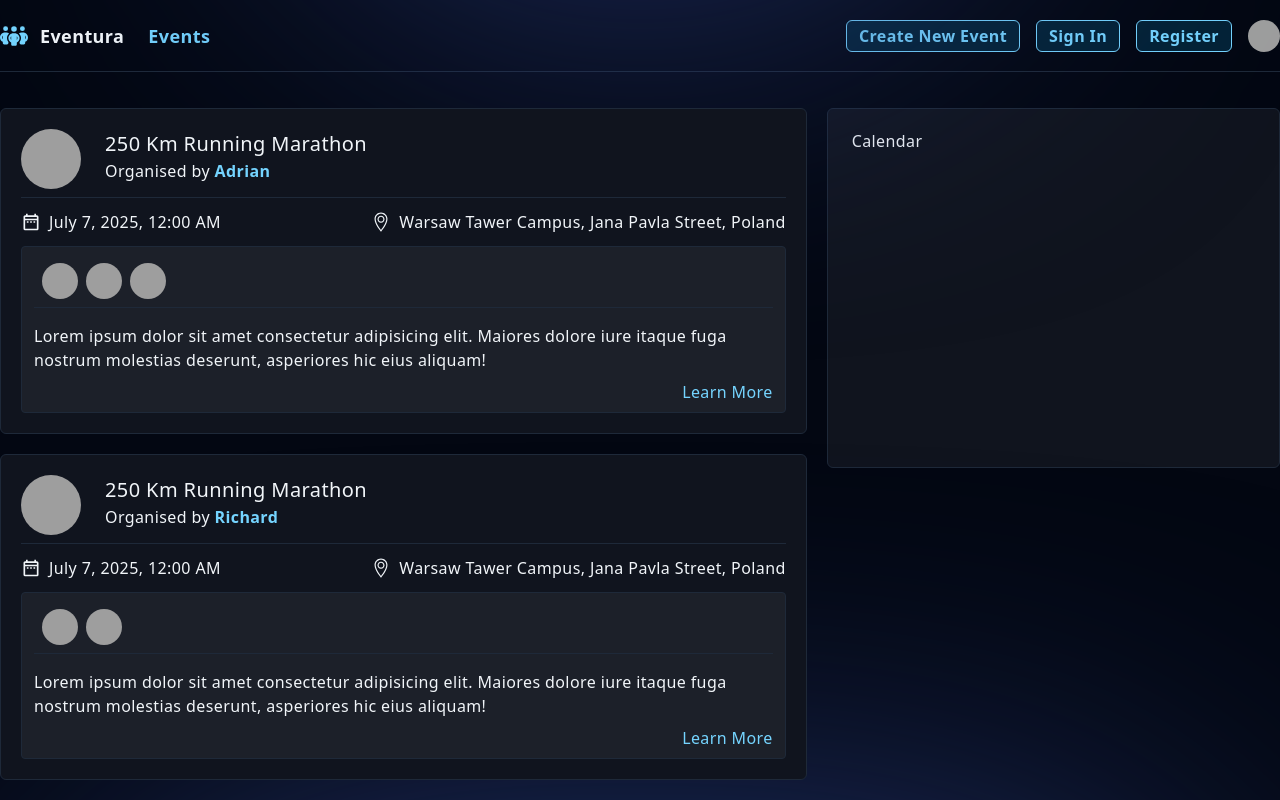
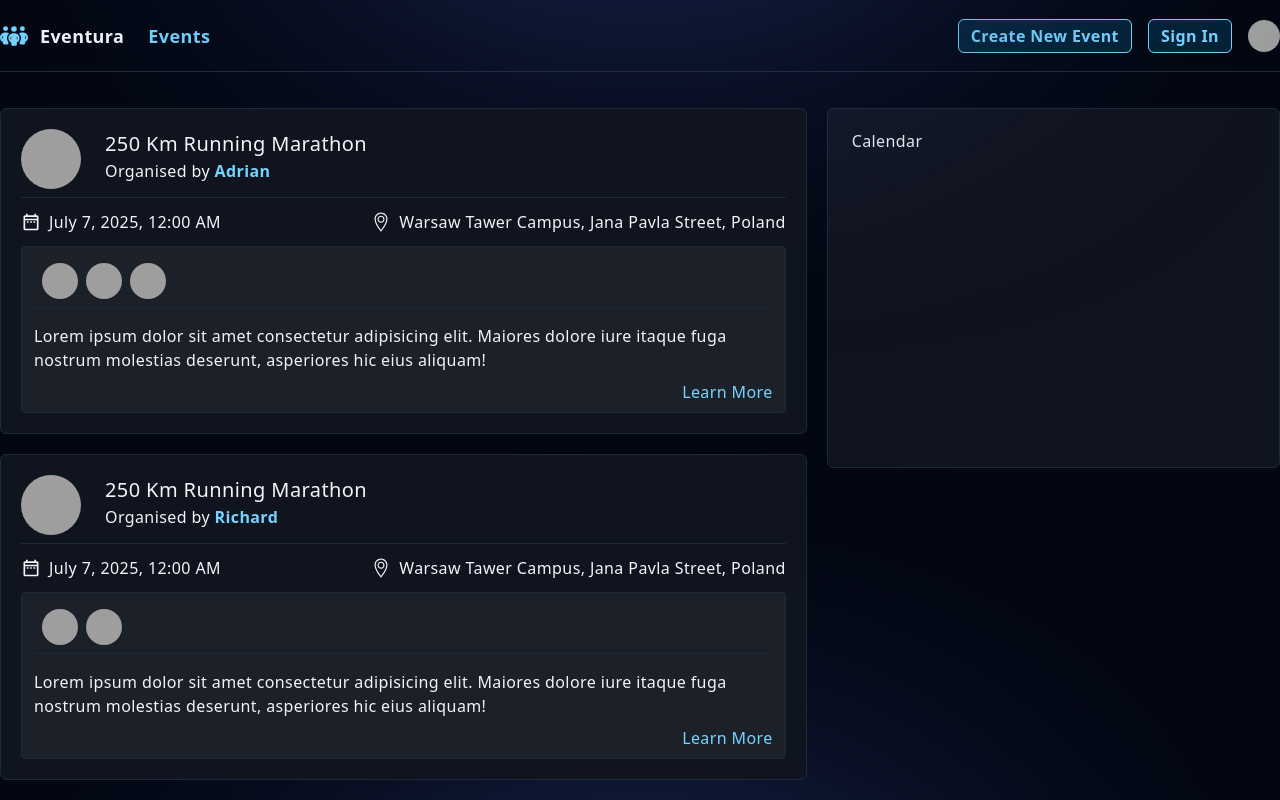
Before and after one commit to Webprojon/eventura, a React (Vite) app: page /events in a window 1280 px wide. Shown: the top 800 px of the page. Built offline with nearby package versions, Linux system fonts and the light colour scheme; grey boxes are pictures that could not be loaded; the HTML template or start-up script is replaced by a standard one.

Commit message:
adding pages and refactoring

```diff
--- a/src/App.tsx
+++ b/src/App.tsx
@@ -1,22 +1,27 @@
 import { Toaster } from "react-hot-toast";
-import Home from "./pages/Home";
 import Login from "./pages/Login";
 import Register from "./pages/Register";
 import StarterPage from "./pages/Starter";
-import { Routes, Route } from "react-router-dom";
+import { Routes, Route, useLocation } from "react-router-dom";
+import Navbar from "./components/Navbar";
+import EventsPage from "./pages/EventsPage";
+import EventDetails from "./pages/EventDetails";
 
 function App() {
+	const pathname = useLocation().pathname;
 	return (
-		<main className="bg-[#030712] tracking-wide text-slate-100">
+		<main className="bg-[#030712] min-h-[100vh] tracking-wide text-slate-100">
+			{!(pathname === "/" || pathname === "/log-in" || pathname === "/register") && <Navbar />}
 			<Routes>
 				<Route path="/" element={<StarterPage />} />
-				<Route path="/events" element={<Home />} />
+				<Route path="/events" element={<EventsPage />} />
+				<Route path="/events/:id" element={<EventDetails />} />
 				<Route path="/log-in" element={<Login />} />
 				<Route path="/register" element={<Register />} />
 			</Routes>
 			<Toaster position="bottom-right" />
-			<div className="fixed z-10 top-[-33rem] left-1/2 -translate-x-1/2 h-[30rem] w-[40rem] rounded-full blur-[10rem] bg-[#2a3f83]"></div>
-			<div className="fixed z-10 bottom-[-34rem] left-1/2 -translate-x-1/2 h-[30rem] w-[70rem] rounded-full blur-[10rem] bg-[#2a3f83]"></div>
+			<div className="bg-blur-effect top-[-33rem]"></div>
+			<div className="bg-blur-effect bottom-[-34rem]"></div>
 		</main>
 	);
 }
--- a/src/components/Calendar.tsx
+++ b/src/components/Calendar.tsx
@@ -1,3 +1,3 @@
 export default function Calendar() {
-	return <div className="h-[45vh] flex-1 py-5 px-6 rounded-md border border-gray-800 bg-[#10141E]">Calendar</div>;
+	return <div className="h-[45vh] flex-1 py-5 px-6 rounded-md border bg-[#10141E]">Calendar</div>;
 }
--- a/src/components/Navbar.tsx
+++ b/src/components/Navbar.tsx
@@ -3,7 +3,7 @@ import { Link } from "react-router-dom";
 
 export default function Navbar() {
 	return (
-		<header className="flex items-center justify-between h-[9vh] border-b">
+		<header className="max-w-[1350px] mx-auto flex items-center justify-between h-[9vh] border-b">
 			<div className="flex items-center gap-x-6 text-lg">
 				<Link to="/events" className="flex items-center leading-none gap-3">
 					<FaPeopleGroup className="size-7 text-sky-300" />
@@ -14,12 +14,9 @@ export default function Navbar() {
 				</Link>
 			</div>
 			<nav className="font-semibold flex items-center gap-x-4 text-sky-300">
-				<button className="py-[3px] px-3 btn">Create New Event</button>
-				<Link to="/log-in" className="py-[3px] px-3 btn">
+				<button className="py-[4px] px-3 btn">Create New Event</button>
+				<Link to="/log-in" className="py-[4px] px-3 btn">
 					Sign In
-				</Link>
-				<Link to="/register" className="py-[3px] px-3 btn">
-					Register
 				</Link>
 				<Link to="/events">
 					<img
--- a/src/index.css
+++ b/src/index.css
@@ -1,4 +1,8 @@
 @import "tailwindcss";
+
+html {
+	overflow-x: hidden;
+}
 
 html::-webkit-scrollbar {
 	width: 4px;
@@ -36,3 +40,7 @@ html::-webkit-scrollbar-thumb {
 .border-l {
 	@apply border-l;
 }
+
+.bg-blur-effect {
+	@apply fixed z-10 left-1/2 -translate-x-1/2 h-[30rem] w-[40rem] rounded-full blur-[10rem] bg-[#2a3f83];
+}
--- /dev/null
+++ b/src/lib/data.ts
@@ -0,0 +1,51 @@
+export const EVENT_DETAILS = [
+	{
+		id: 1,
+		organiser: "Adrian",
+		date: "July 7, 2025, 12:00 AM",
+		eventTitle: "250 Km Running Marathon",
+		location: "Warsaw Tawer Campus, Jana Pavla Street, Poland",
+		participantImgs: [
+			"https://images.unsplash.com/photo-1633332755192-727a05c4013d?fm=jpg&q=60&w=3000&ixlib=rb-4.0.3&ixid=M3wxMjA3fDB8MHxzZWFyY2h8Mnx8dXNlcnxlbnwwfHwwfHx8MA%3D%3D",
+			"https://images.unsplash.com/photo-1633332755192-727a05c4013d?fm=jpg&q=60&w=3000&ixlib=rb-4.0.3&ixid=M3wxMjA3fDB8MHxzZWFyY2h8Mnx8dXNlcnxlbnwwfHwwfHx8MA%3D%3D",
+			"https://images.unsplash.com/photo-1633332755192-727a05c4013d?fm=jpg&q=60&w=3000&ixlib=rb-4.0.3&ixid=M3wxMjA3fDB8MHxzZWFyY2h8Mnx8dXNlcnxlbnwwfHwwfHx8MA%3D%3D",
+		],
+		organiserImg:
+			"https://images.unsplash.com/photo-1633332755192-727a05c4013d?fm=jpg&q=60&w=3000&ixlib=rb-4.0.3&ixid=M3wxMjA3fDB8MHxzZWFyY2h8Mnx8dXNlcnxlbnwwfHwwfHx8MA%3D%3D",
+		bgImg:
+			"https://hips.hearstapps.com/hmg-prod/images/runners-compete-during-the-2019-bank-of-america-chicago-news-photo-1595625431.jpg",
+		description:
+			"Lorem ipsum dolor sit amet consectetur adipisicing elit. Maiores dolore iure itaque fuga nostrum molestias deserunt, asperiores hic eius aliquam!",
+	},
+	{
+		id: 2,
+		organiser: "Richard",
+		date: "July 7, 2025, 12:00 AM",
+		eventTitle: "250 Km Running Marathon",
+		location: "Warsaw Tawer Campus, Jana Pavla Street, Poland",
+		participantImgs: [
+			"https://images.unsplash.com/photo-1633332755192-727a05c4013d?fm=jpg&q=60&w=3000&ixlib=rb-4.0.3&ixid=M3wxMjA3fDB8MHxzZWFyY2h8Mnx8dXNlcnxlbnwwfHwwfHx8MA%3D%3D",
+			"https://images.unsplash.com/photo-1633332755192-727a05c4013d?fm=jpg&q=60&w=3000&ixlib=rb-4.0.3&ixid=M3wxMjA3fDB8MHxzZWFyY2h8Mnx8dXNlcnxlbnwwfHwwfHx8MA%3D%3D",
+		],
+		organiserImg:
+			"https://images.unsplash.com/photo-1633332755192-727a05c4013d?fm=jpg&q=60&w=3000&ixlib=rb-4.0.3&ixid=M3wxMjA3fDB8MHxzZWFyY2h8Mnx8dXNlcnxlbnwwfHwwfHx8MA%3D%3D",
+		bgImg: "https://www.ispo.com/sites/default/files/b/78/03/78031026-imageData.jpg",
+		description:
+			"Lorem ipsum dolor sit amet consectetur adipisicing elit. Maiores dolore iure itaque fuga nostrum molestias deserunt, asperiores hic eius aliquam!",
+	},
+	{
+		id: 3,
+		organiser: "Tome Simth",
+		date: "July 7, 2025, 12:00 AM",
+		eventTitle: "250 Km Running Marathon",
+		location: "Warsaw Tawer Campus, Jana Pavla Street, Poland",
+		participantImgs: [
+			"https://images.unsplash.com/photo-1633332755192-727a05c4013d?fm=jpg&q=60&w=3000&ixlib=rb-4.0.3&ixid=M3wxMjA3fDB8MHxzZWFyY2h8Mnx8dXNlcnxlbnwwfHwwfHx8MA%3D%3D",
+		],
+		organiserImg:
+			"https://images.unsplash.com/photo-1633332755192-727a05c4013d?fm=jpg&q=60&w=3000&ixlib=rb-4.0.3&ixid=M3wxMjA3fDB8MHxzZWFyY2h8Mnx8dXNlcnxlbnwwfHwwfHx8MA%3D%3D",
+		bgImg: "https://www.ispo.com/sites/default/files/b/78/03/78031026-imageData.jpg",
+		description:
+			"Lorem ipsum dolor sit amet consectetur adipisicing elit. Maiores dolore iure itaque fuga nostrum molestias deserunt, asperiores hic eius aliquam!",
+	},
+];
--- /dev/null
+++ b/src/pages/EventDetails.tsx
@@ -0,0 +1,66 @@
+import { MdOutlineDateRange } from "react-icons/md";
+import { TfiLocationPin } from "react-icons/tfi";
+import { Link, useParams } from "react-router-dom";
+import { motion } from "framer-motion";
+import { EVENT_DETAILS } from "../lib/data";
+import { SlInfo } from "react-icons/sl";
+
+export default function EventDetails() {
+	const { id } = useParams();
+
+	const event = EVENT_DETAILS.find((detail) => detail.id === Number(id));
+
+	if (!event) {
+		return <div>Not found</div>;
+	}
+
+	return (
+		<motion.section
+			initial={{ opacity: 0 }}
+			animate={{ opacity: 1 }}
+			transition={{ duration: 1, delay: 0.2 }}
+			className="flex items-start gap-5 mt-9 max-w-[1350px] min-h-[100vh] mx-auto pb-10"
+		>
+			<div key={event.id} className="flex-3 rounded-md p-5 border bg-[#10141E]">
+				<div className="relative overflow-hidden border rounded-md">
+					<img src={event.bgImg} alt="background img" className="w-full h-[44vh] object-cover" />
+					<div className="flex flex-col absolute bottom-0 p-4 w-full h-[44vh] bg-black/75">
+						<span className="font-medium text-[24px]">{event.eventTitle}</span>
+						<span className="flex gap-x-2 text-[18px] items-center">{event.date}</span>
+						<span>
+							Organised by{" "}
+							<Link to="/events" className="font-semibold text-sky-300">
+								{event.organiser}
+							</Link>
+						</span>
+					</div>
+				</div>
+
+				{/*<div className="py-2"></div>*/}
+				<button className="btn py-2 px-4 my-4 w-full">Join This Event</button>
+
+				<div className="flex flex-col items-start gap-y-3 py-2 px-3 rounded-sm border bg-[#1C2029]">
+					<div className="flex items-center gap-x-4 border-b pb-2">
+						<SlInfo className="size-6" />
+						{event.description}
+					</div>
+
+					<div className="flex items-center gap-x-4 border-b pb-2">
+						<MdOutlineDateRange className="size-5" />
+						{event.date}
+					</div>
+
+					<div className="flex items-center gap-x-4 border-b pb-2">
+						<TfiLocationPin className="size-5" />
+						{event.location}
+					</div>
+
+					<button className="btn py-[5px] px-4">Join This Event</button>
+				</div>
+			</div>
+			<div className="h-[45vh] flex-1 px-5 py-4 rounded-md border bg-[#10141E]">
+				<span>2 People Comming</span>
+			</div>
+		</motion.section>
+	);
+}
--- /dev/null
+++ b/src/pages/EventsPage.tsx
@@ -0,0 +1,19 @@
+import { motion } from "framer-motion";
+import Events from "../components/Events";
+import Calendar from "../components/Calendar";
+
+export default function EventsPage() {
+	return (
+		<section className="max-w-[1350px] mx-auto min-h-[100vh] pb-10">
+			<motion.div
+				initial={{ opacity: 0 }}
+				animate={{ opacity: 1 }}
+				transition={{ duration: 1, delay: 0.2 }}
+				className="flex gap-5 mt-9"
+			>
+				<Events />
+				<Calendar />
+			</motion.div>
+		</section>
+	);
+}
--- a/src/pages/Home.tsx
+++ /dev/null
@@ -1,24 +0,0 @@
-import { motion } from "framer-motion";
-import Navbar from "../components/Navbar";
-import Events from "../components/Events";
-import Calendar from "../components/Calendar";
-
-export default function Home() {
-	return (
-		<motion.section
-			//initial="initial"
-			//animate="animate"
-			//variants={fromLeftToRight}
-			initial={{ opacity: 0 }}
-			animate={{ opacity: 1 }}
-			transition={{ duration: 1, delay: 0.3 }}
-			className="max-w-[1350px] mx-auto min-h-[100vh] pb-10"
-		>
-			<Navbar />
-			<div className="flex gap-5 mt-9">
-				<Events />
-				<Calendar />
-			</div>
-		</motion.section>
-	);
-}
```
Also changed, not shown: src/components/Events.tsx (+2 -49 lines).
